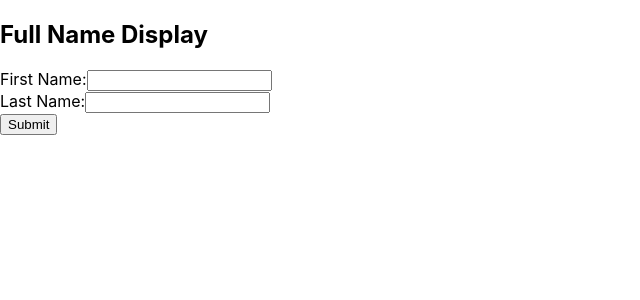
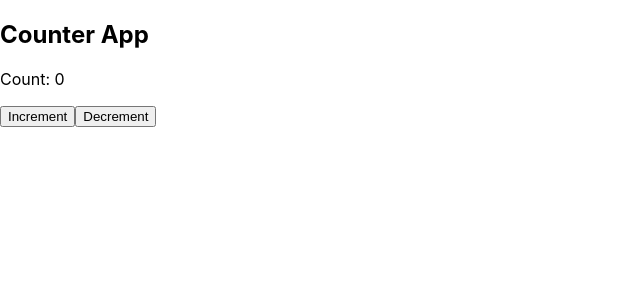
Before and after one commit to Rajesh5496/fullname, a React (Create React App) app: page / in a window 1280 px wide. Shown: the top 300 px of the page, without its empty margins (0-640 px from the left). Built offline with nearby package versions, Linux system fonts and the light colour scheme.

Commit message:
first commit

```diff
--- a/src/App.js
+++ b/src/App.js
@@ -1,11 +1,13 @@
 import logo from './logo.svg';
 import './App.css';
 import Fullname from './components/fullname';
+import Counter from './components/counter';
 
 function App() {
   return (
     <>
-      <Fullname />
+      {/* <Fullname /> */}
+      <Counter />
     </>
 
   );
--- /dev/null
+++ b/src/components/counter.js
@@ -0,0 +1,27 @@
+import React from "react"
+import { useState } from "react"
+
+function Counter(){
+    const[increment, setIncrement] = useState(0)
+    const[decrement, setDecrement] = useState(0)
+    const[finalvalue, setFinalvalue] = useState(0)
+
+    const handleincr = ()=>{
+        // setIncrement(prevnum => prevnum + 1)
+        setFinalvalue(prevnum => prevnum + 1)
+    }
+
+    const handledecr = ()=>{
+        // setIncrement(prevnum => prevnum - 1)
+        setFinalvalue(prevnum => prevnum - 1)
+    }
+    return(
+        <div>
+            <h2>Counter App</h2>
+            <p>Count: <span>{finalvalue}</span></p>
+            <button onClick={handleincr}>Increment</button>
+            <button onClick={handledecr}>Decrement</button>
+        </div>
+    )
+}
+export default Counter
```
